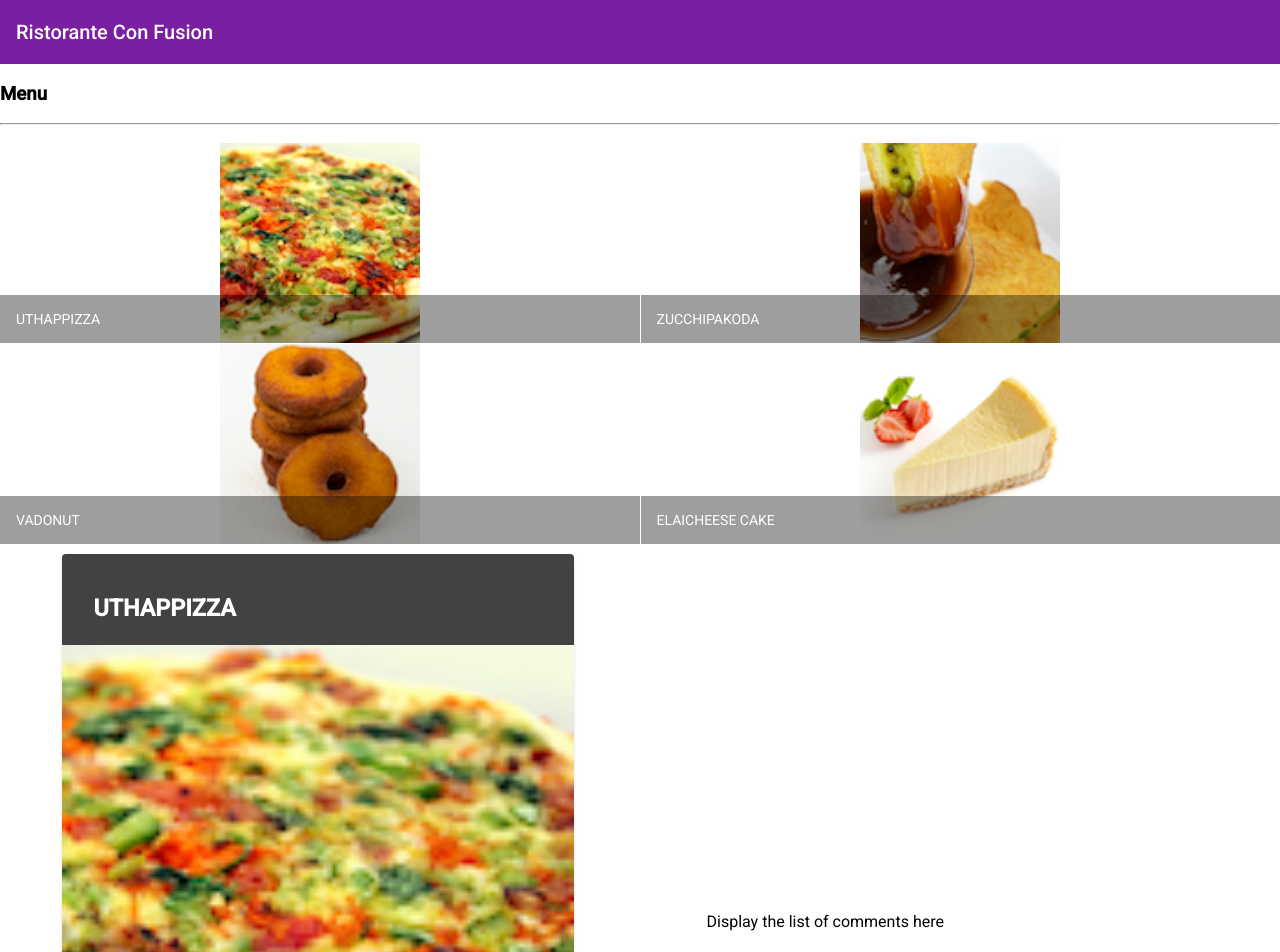
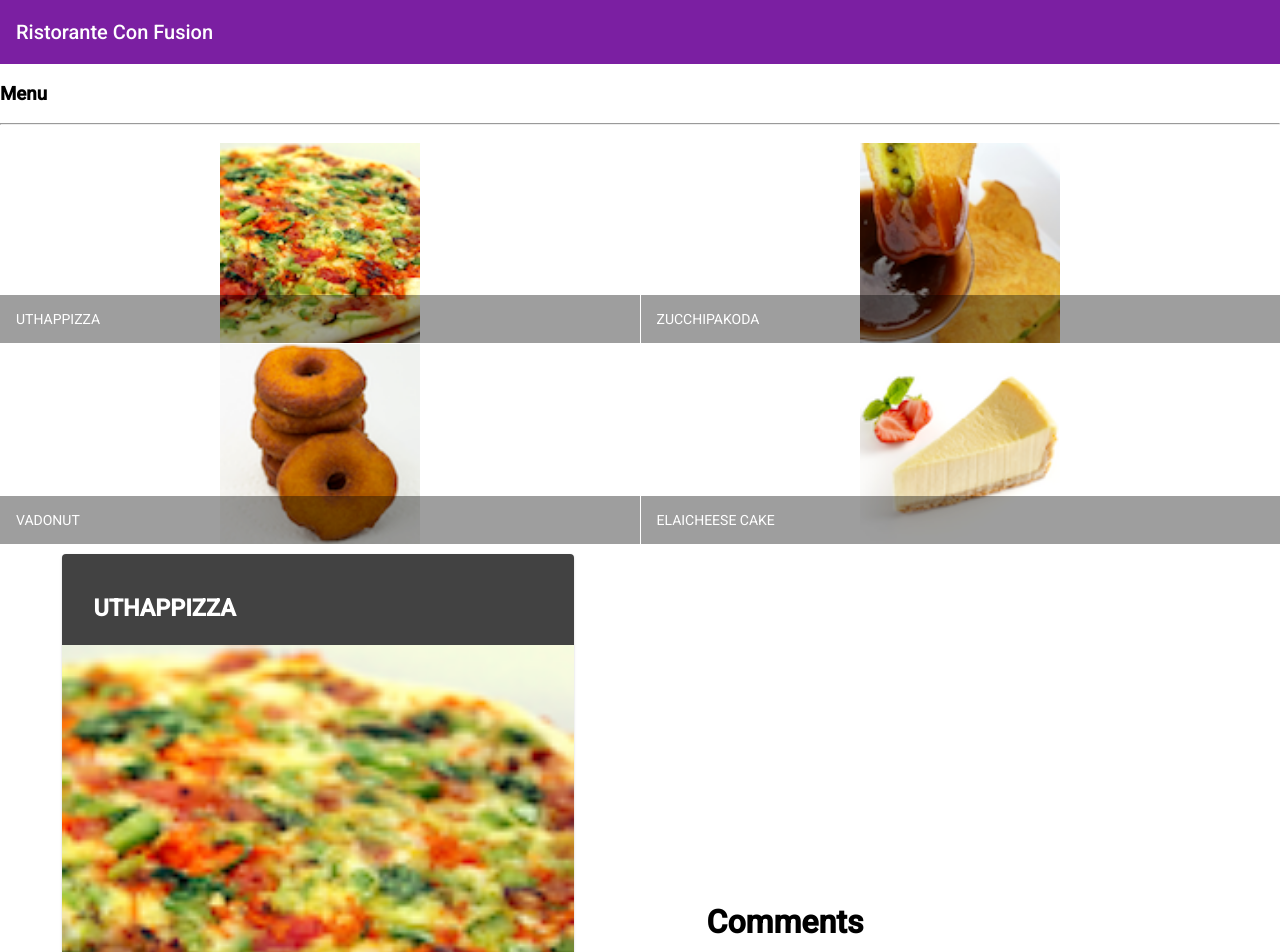
Before and after one commit to Musabpirzada/Resturant-web-App-in-Angular, an Angular app: page / in a window 1280 px wide. Shown: the top 952 px of the page. Built offline with nearby package versions, Linux system fonts and the light colour scheme.

Commit message:
changes done in task 2

```diff
--- a/src/app/dishdetail/dishdetail.component.html
+++ b/src/app/dishdetail/dishdetail.component.html
@@ -7,16 +7,16 @@
     fxLayoutGap.xs="0">
 
   <div fxFlex="40">
-    <div fxFlex *ngIf="selectedDish">
+    <div fxFlex *ngIf="dish">
         <mat-card>
           <mat-card-header>
             <mat-card-title>
-              <h3>{{selectedDish.name | uppercase}}</h3>
+              <h3>{{dish.name | uppercase}}</h3>
             </mat-card-title>
           </mat-card-header>
-          <img mat-card-image src={{selectedDish.image}} alt={{selectedDish.name}}>
+          <img mat-card-image src={{dish.image}} alt={{dish.name}}>
           <mat-card-content>
-            <p>{{selectedDish.description}}
+            <p>{{dish.description}}
             </p>
           </mat-card-content>
           <mat-card-actions>
@@ -28,7 +28,12 @@
   </div>
 
   <div fxFlex="40">
-    <p>Display the list of comments here</p>
+    <h1>Comments</h1>
+<mat-list fxFlex *ngIf="dish">
+    <mat-list-item>
+        <p matLine>{{dish.name}} </p>
+    </mat-list-item>
+</mat-list>
   </div>
 
 </div>
--- a/src/app/dishdetail/dishdetail.component.ts
+++ b/src/app/dishdetail/dishdetail.component.ts
@@ -1,19 +1,5 @@
 import { Component, OnInit } from '@angular/core';
 import { Dish } from '../shared/dish';
-
-@Component({
-  selector: 'app-dishdetail',
-  templateUrl: './dishdetail.component.html',
-  styleUrls: ['./dishdetail.component.css']
-})
-export class DishdetailComponent implements OnInit {
-dish = DISH;
-selectedDish = DISH;
-  constructor() { }
-
-  ngOnInit(): void {
-  }
-  };
 const DISH = {
   id: '0',
   name: 'Uthappizza',
@@ -57,3 +43,16 @@ selectedDish = DISH;
       }
   ]
 };
+@Component({
+  selector: 'app-dishdetail',
+  templateUrl: './dishdetail.component.html',
+  styleUrls: ['./dishdetail.component.css']
+})
+export class DishdetailComponent implements OnInit {
+dish = DISH;
+
+  constructor() { }
+
+  ngOnInit(): void {
+  }
+  };
```
Lines whose indentation alone changed are shown as unchanged.
